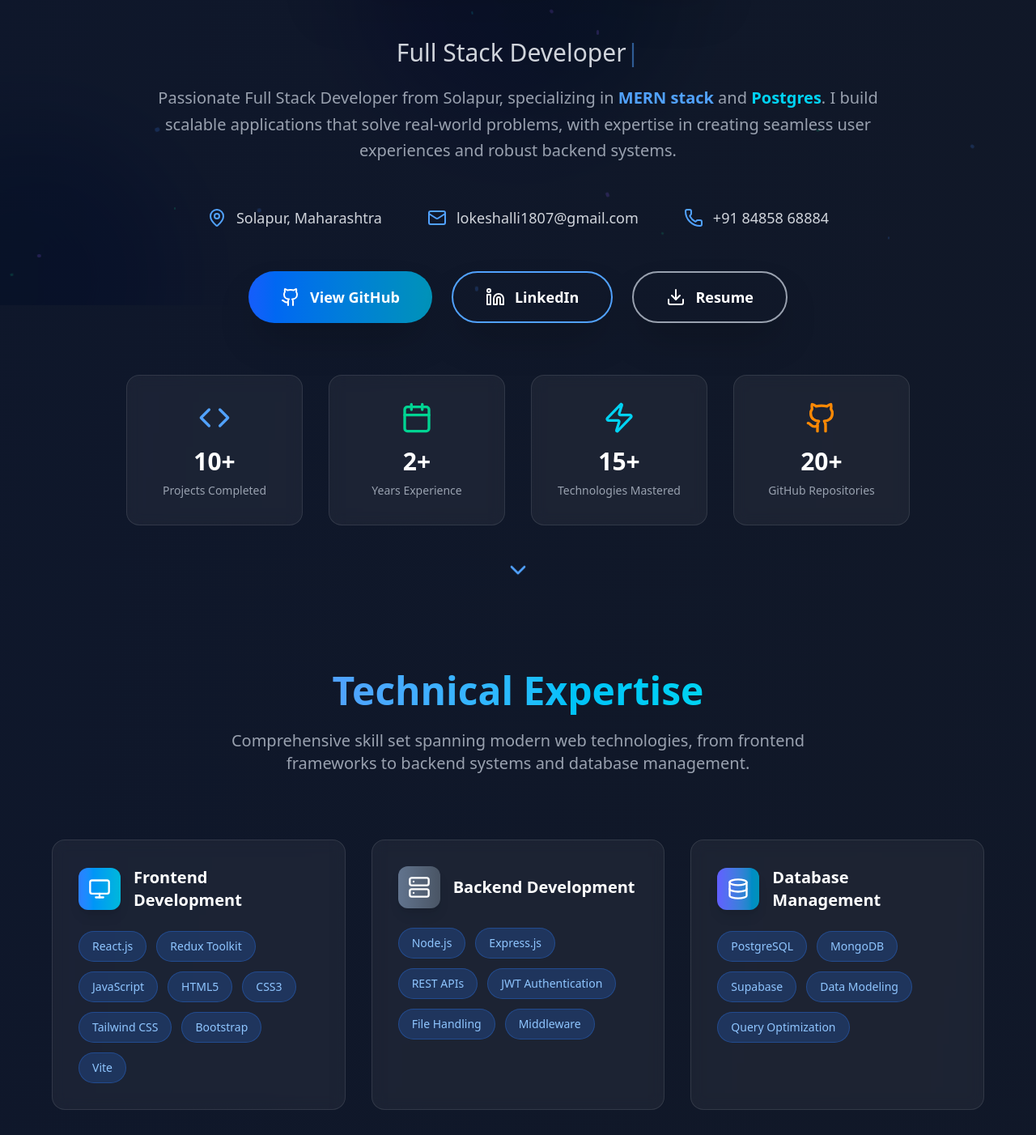
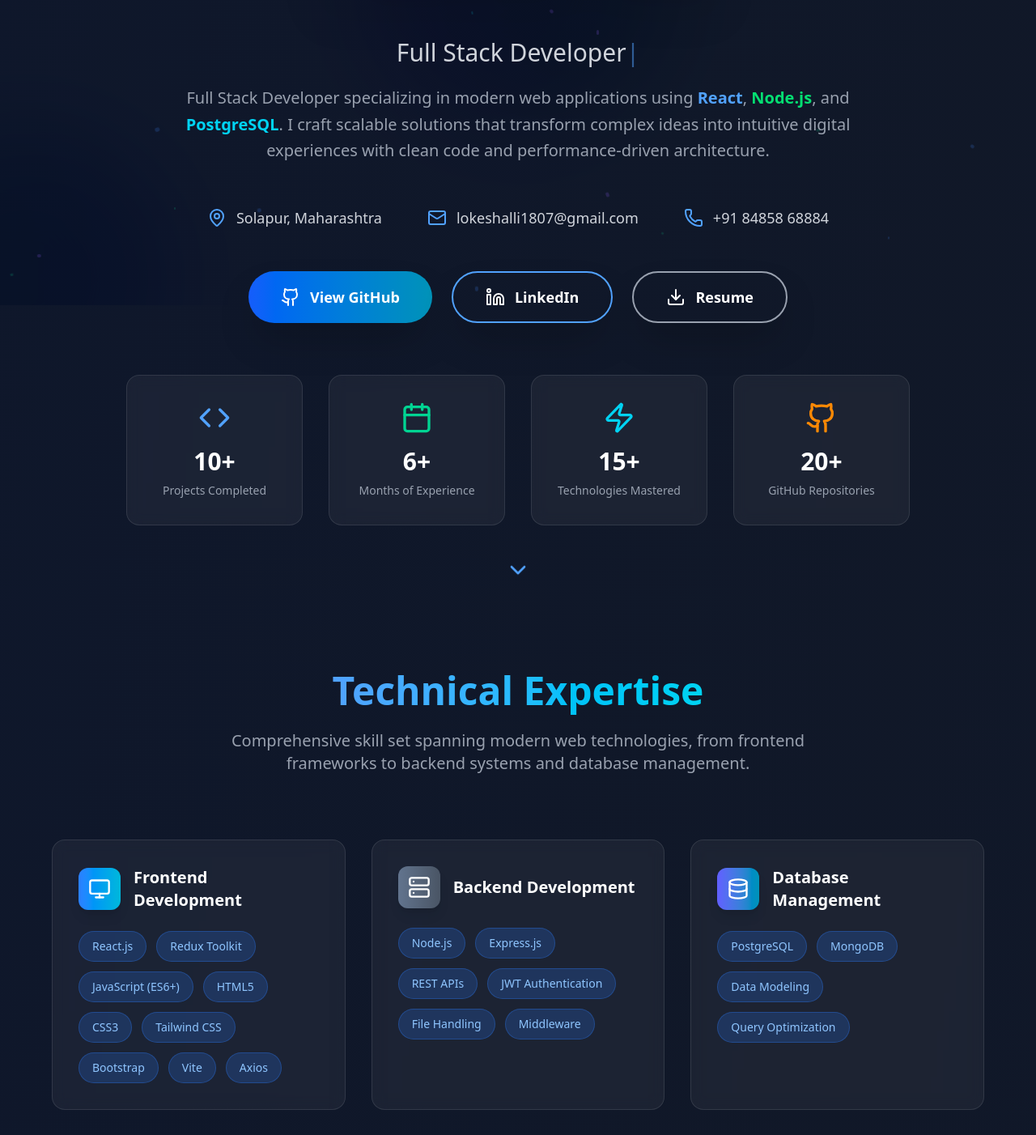
Before and after one commit to LokeshAlli21/portfolio, a React (Vite) app: page / in a window 1280 px wide. Shown: the part 423-1825 px from the top of the page at 81% size. Built offline with nearby package versions, Linux system fonts and the light colour scheme.

Commit message:
update infor

```diff
--- a/src/pages/Home.jsx
+++ b/src/pages/Home.jsx
@@ -158,9 +158,19 @@
     frontend: {
       title: "Frontend Development",
       icon: Monitor,
-      skills: ["React.js", "Redux Toolkit", "JavaScript", "HTML5", "CSS3", "Tailwind CSS", "Bootstrap", "Vite"],
+      skills: [
+        "React.js",
+        "Redux Toolkit",
+        "JavaScript (ES6+)",
+        "HTML5",
+        "CSS3",
+        "Tailwind CSS",
+        "Bootstrap",
+        "Vite",
+        "Axios",
+      ],
       color: "from-blue-500 to-cyan-500"
-    },
+  },
     backend: {
       title: "Backend Development",
       icon: Server,
@@ -170,13 +180,13 @@
     database: {
       title: "Database Management",
       icon: Database,
-      skills: ["PostgreSQL", "MongoDB", "Supabase", "Data Modeling", "Query Optimization"],
+      skills: ["PostgreSQL", "MongoDB", "Data Modeling", "Query Optimization"],
       color: "from-indigo-500 to-cyan-600"
     },
     tools: {
       title: "Tools & DevOps",
       icon: Zap,
-      skills: ["Git", "GitHub", "Vercel", "EC2", "NGINX", "Postman", "VS Code", "ESLint"],
+      skills: ["Git & GitHub", "Vercel", "AWS - EC2 & RDS", "NGINX", "PM2", "Postman", "VS Code", "Android Studio"],
       color: "from-orange-500 to-red-500"
     },
     languages: {
@@ -189,18 +199,12 @@
 
   const stats = [
     { label: "Projects Completed", value: "10+", icon: Code, color: "text-blue-400" },
-    { label: "Years Experience", value: "2+", icon: Calendar, color: "text-emerald-400" },
+    { label: "Months of Experience", value: "6+", icon: Calendar, color: "text-emerald-400" },
     { label: "Technologies Mastered", value: "15+", icon: Zap, color: "text-cyan-400" },
     { label: "GitHub Repositories", value: "20+", icon: Github, color: "text-orange-400" }
   ];
 
   const achievements = [
-    {
-      title: "Real Estate Tech Innovation",
-      description: "Developed RERA compliance platform used by multiple promoters",
-      icon: Award,
-      color: "text-emerald-400"
-    },
     {
       title: "Full Stack Expertise",
       description: "Mastered MERN stack with production-ready applications",
@@ -297,8 +301,8 @@
             </div>
 
             <p className="text-xl text-gray-400 max-w-4xl mx-auto mb-10 leading-relaxed font-light">
-              Passionate Full Stack Developer from Solapur, specializing in <span className="text-blue-400 font-semibold">MERN stack</span> and <span className="text-cyan-400 font-semibold">Postgres</span>.
-              I build scalable applications that solve real-world problems, with expertise in creating seamless user experiences and robust backend systems.
+              Full Stack Developer specializing in modern web applications using <span className="text-blue-400 font-semibold">React</span>, <span className="text-green-400 font-semibold">Node.js</span>, and <span className="text-cyan-400 font-semibold">PostgreSQL</span>.
+              I craft scalable solutions that transform complex ideas into intuitive digital experiences with clean code and performance-driven architecture.
             </p>
           </div>
 
@@ -413,7 +417,7 @@
               </span>
             </h2>
             <p className="text-xl text-gray-400 max-w-3xl mx-auto">
-              A showcase of innovative solutions built with modern technologies, demonstrating expertise in full-stack development and real-world problem solving.
+              Featured projects demonstrating end-to-end development capabilities, from responsive frontend interfaces to robust backend systems and database optimization.
             </p>
           </div>
 
@@ -579,10 +583,10 @@
                     <p className="text-blue-400 text-lg font-medium">AGPIT Solapur (DBATU)</p>
                   </div>
                 </div>
-                <span className="text-blue-400 font-semibold text-lg">2022 - Present</span>
+                <span className="text-blue-400 font-semibold text-lg">2022 - 2025</span>
               </div>
               <p className="text-gray-300 leading-relaxed">
-                Acquiring advanced knowledge in computer science fundamentals, software engineering principles, and modern development methodologies.
+                Acquired advanced knowledge in computer science fundamentals, software engineering principles, and modern development methodologies.
                 Developing essential skills in teamwork, communication, and project management.
               </p>
             </div>
```
